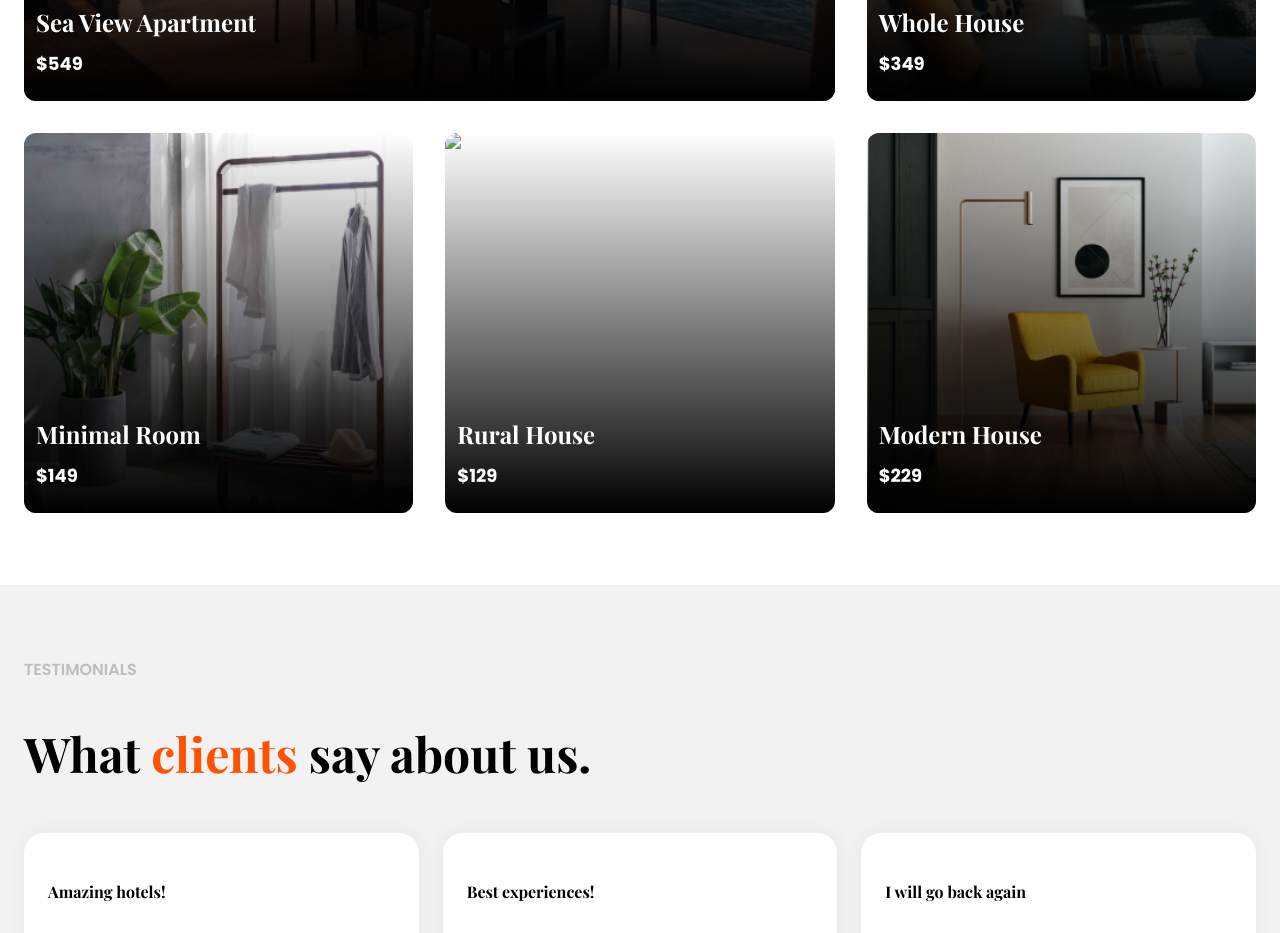
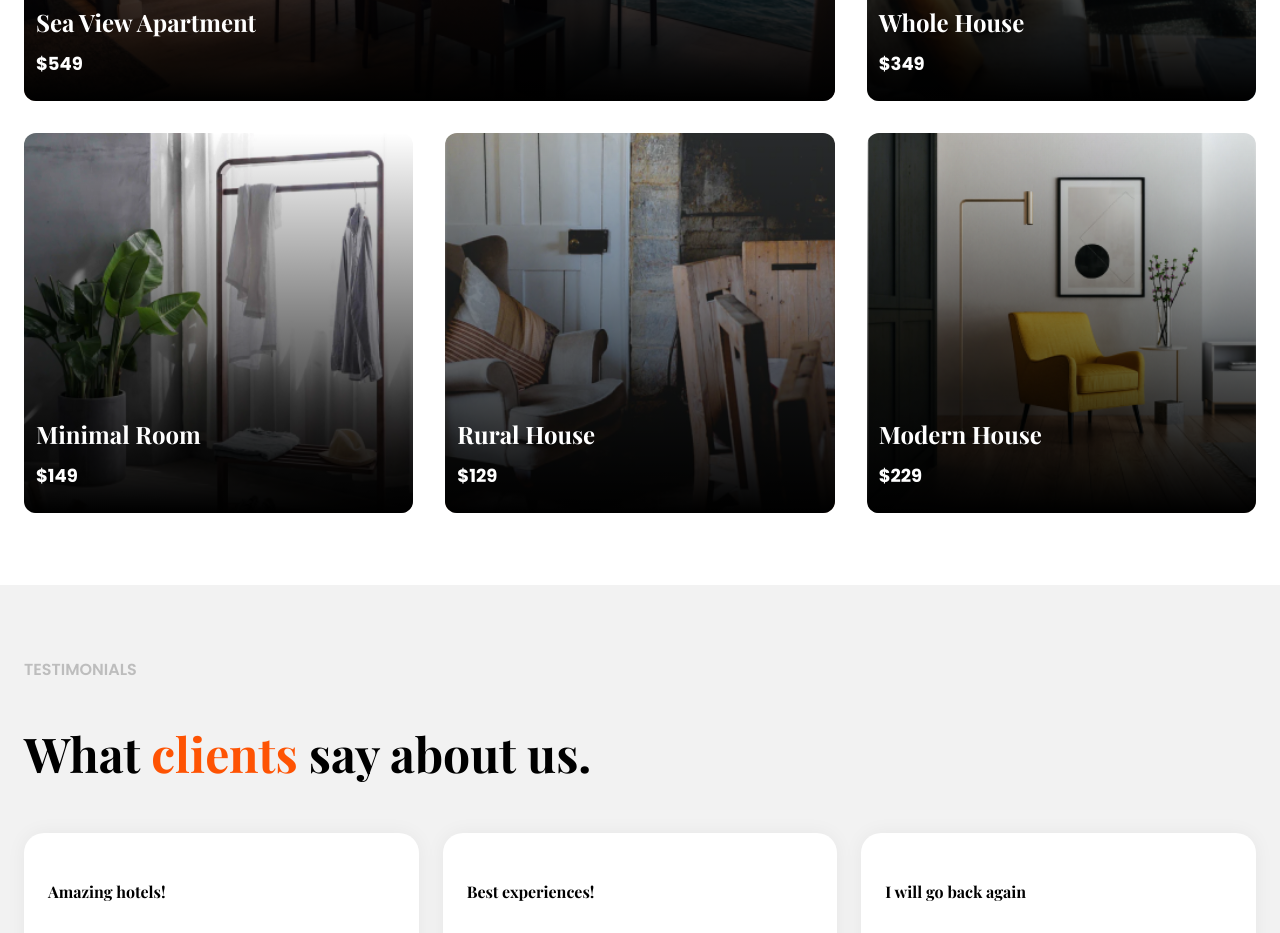
Before and after one commit to JacksonJ97/highmos-website, a plain HTML site: page index.html in a window 1280 px wide. Shown: the part 2600-3533 px from the top of the page. Drawn offline with nearby package versions, Linux system fonts and the light colour scheme.

Commit message:
Fixed an imagine in Rooms section

```diff
--- a/index.html
+++ b/index.html
@@ -136,7 +136,7 @@
           </a>
 
           <a href="#" class="stay-card">
-            <img src="/Highmos/img/stay-4.png" alt="Stay 4" />
+            <img src="/img/stay-4.png" alt="Stay 4" />
 
             <div class="stay-card-details">
               <div class="stay-card-name">Rural House</div>
```
